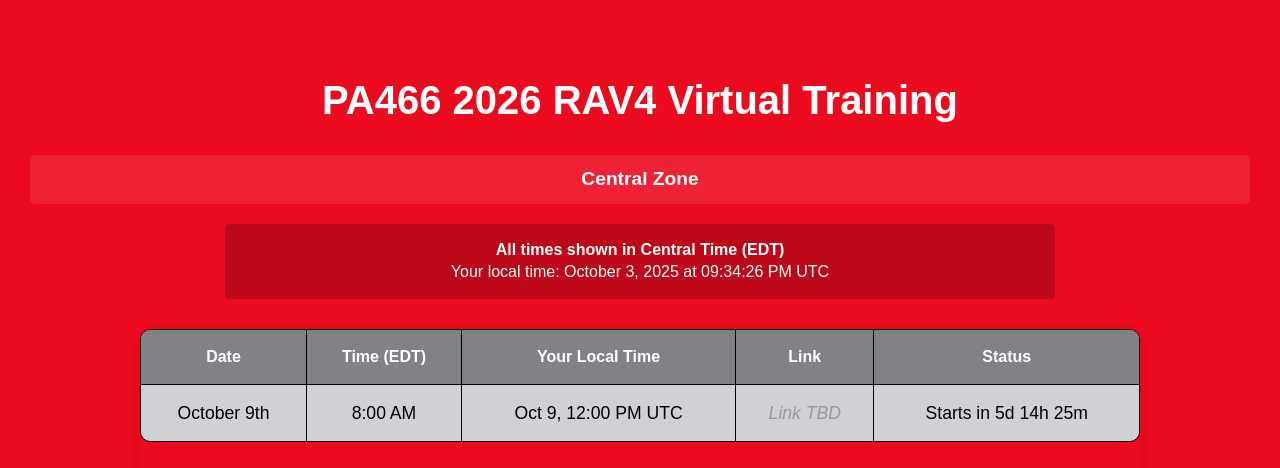
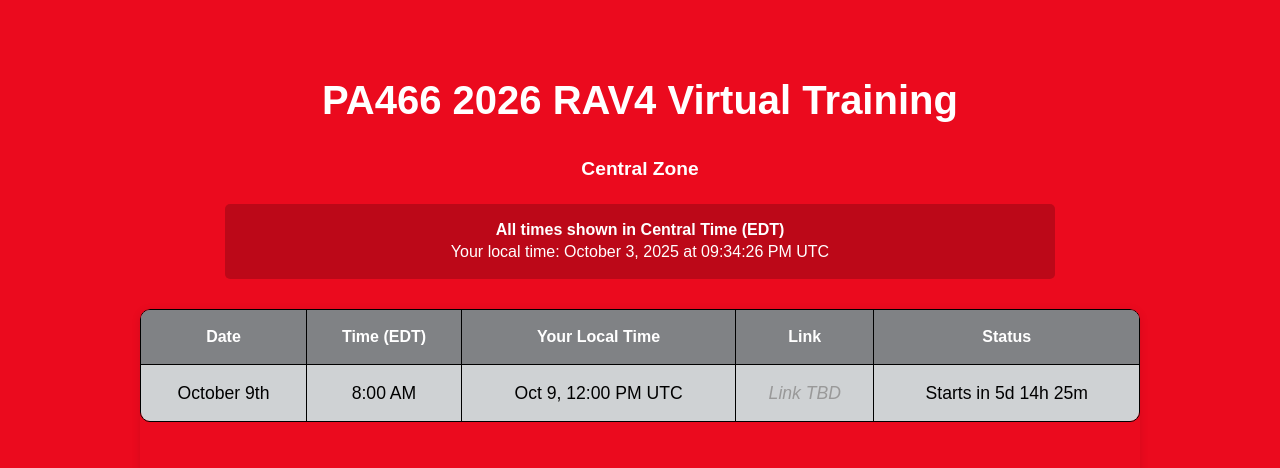
Before and after one commit to PatBeaulieu/toyota_virtual_training_web, a Django app: page /central/ in a window 1280 px wide. Shown: the top 468 px of the page. Run offline with Django 4.2, Linux system fonts and the light colour scheme; data comes from the database, SQL or seed files in the repository; some web fonts are replaced; grey boxes are pictures that could not be loaded.

Commit message:
Remove background rectangle from region/zone text

```diff
--- a/training_app/templates/training_app/training_page.html
+++ b/training_app/templates/training_app/training_page.html
@@ -37,9 +37,6 @@
             margin: 10px 0 20px 0;
             font-size: 1.2em;
             text-align: center;
-            background-color: rgba(255, 255, 255, 0.1);
-            padding: 10px;
-            border-radius: 5px;
         }
 
         .timezone-info {
@@ -320,7 +317,7 @@
     {% endif %}
 
     <h1>{{ training_page.title }}</h1>
-    <div class="region-zone-display" style="color: white; font-weight: bold; margin: 10px 0 20px 0; font-size: 1.2em; text-align: center;">{{ training_page.get_region_display }} Zone</div>
+    <div class="region-zone-display" style="color: white; font-weight: bold; margin: 10px 0 20px 0; font-size: 1.2em; text-align: center; background: none; padding: 0; border-radius: 0;">{{ training_page.get_region_display }} Zone</div>
     <h6 id="dateTimeDisplay">Loading date and time...</h6>
     <div class="timezone-info">
         <strong>All times shown in {{ region_display }} Time ({{ regional_tz_abbr }})</strong><br>
```
